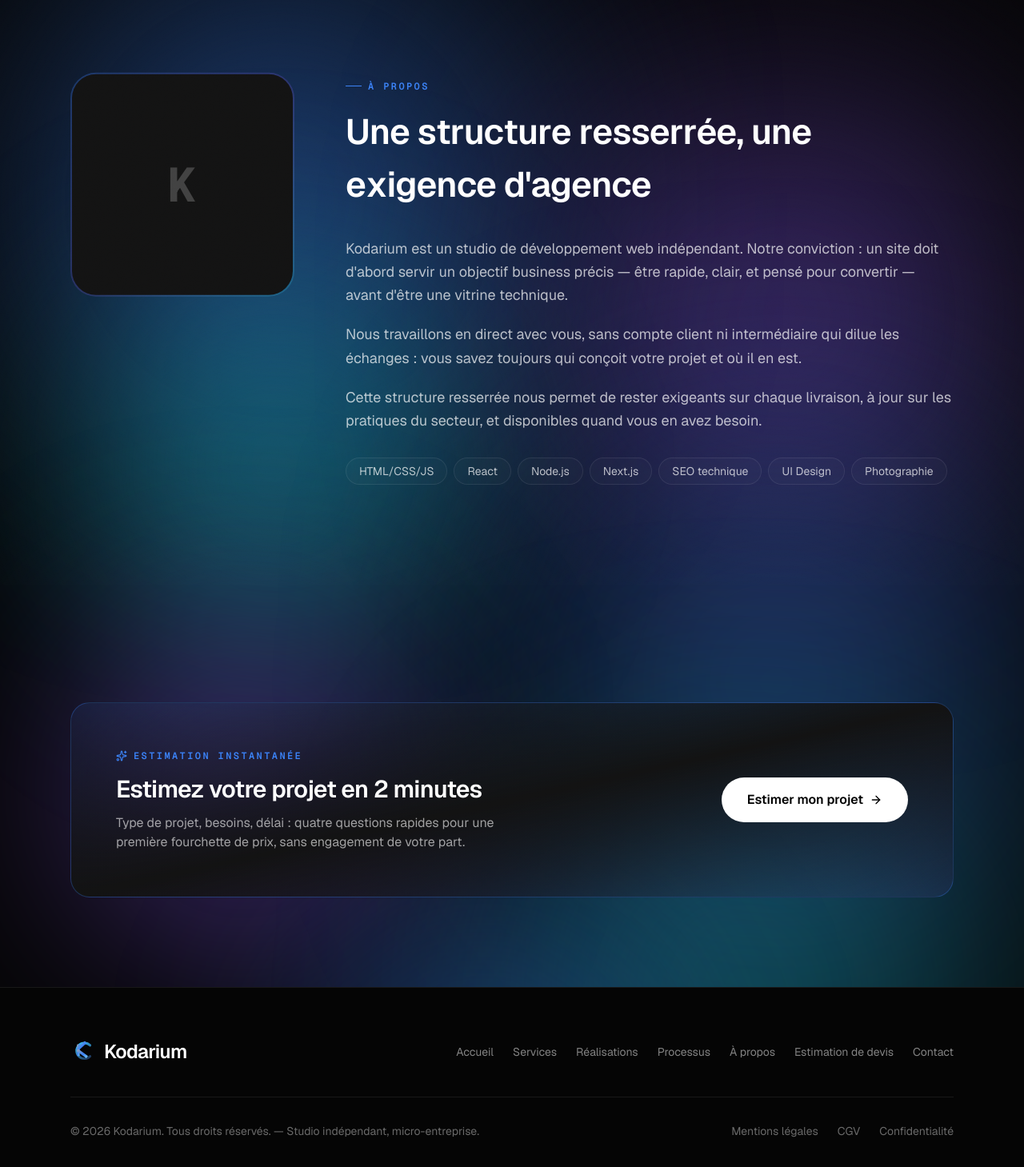
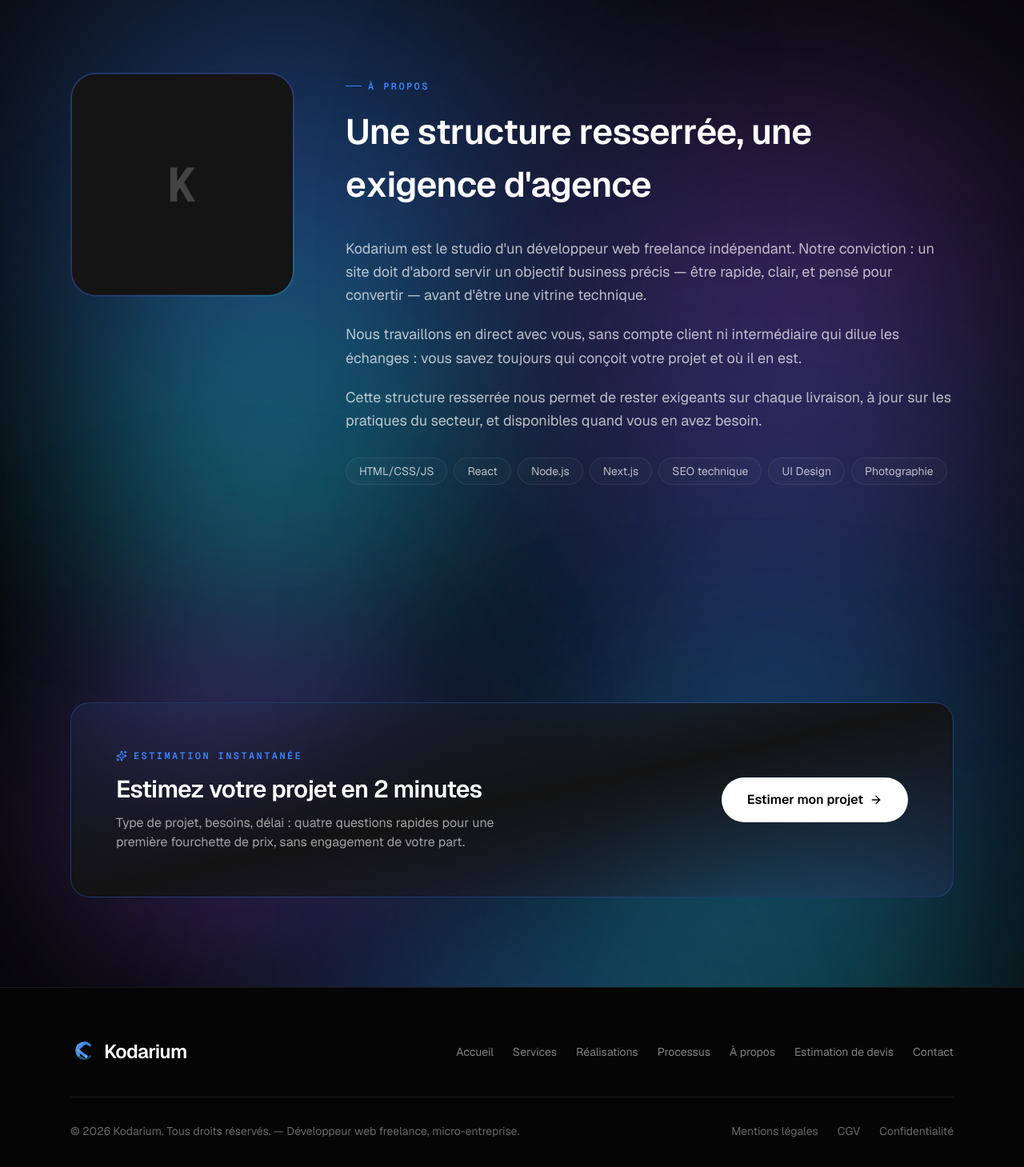
Before and after one commit to charlesgirardin1-design/charlesent1, a Next.js app: page /a-propos in a window 1280 px wide. Shown: the part 69-1528 px from the top of the page at 80% size. Built offline with nearby package versions, Linux system fonts and the light colour scheme.

Commit message:
Précise le statut freelance sur le site
Mentionne explicitement "développeur web freelance" dans la section
À propos, le footer, les mentions légales et les CGV — en plus du
statut légal déjà présent (entrepreneur individuel / micro-entreprise).

```diff
--- a/app/cgv/page.tsx
+++ b/app/cgv/page.tsx
@@ -23,7 +23,7 @@ export default function CGV() {
           <p>
             Les présentes conditions générales de vente régissent les prestations de
             développement web, de conception de sites internet et de photographie proposées
-            par {siteConfig.name} ({siteConfig.role}, statut entrepreneur individuel /
+            par {siteConfig.name} (développeur web freelance, statut entrepreneur individuel /
             micro-entreprise), à destination de clients professionnels ou particuliers. Toute
             commande implique l&apos;acceptation sans réserve des présentes conditions.
           </p>
--- a/app/mentions-legales/page.tsx
+++ b/app/mentions-legales/page.tsx
@@ -23,7 +23,7 @@ export default function MentionsLegales() {
           <p>
             {siteConfig.name} — {siteConfig.role}
             <br />
-            Statut : entrepreneur individuel (micro-entreprise)
+            Statut : développeur web freelance, entrepreneur individuel (micro-entreprise)
             <br />
             Email : {siteConfig.email}
             <br />
--- a/components/footer.tsx
+++ b/components/footer.tsx
@@ -37,7 +37,7 @@ export function Footer() {
         </div>
         <div className="pt-8 border-t border-surface-border flex flex-col sm:flex-row justify-between gap-3 text-sm text-white/40">
           <p>
-            © {new Date().getFullYear()} {siteConfig.name}. Tous droits réservés. — Studio indépendant, micro-entreprise.
+            © {new Date().getFullYear()} {siteConfig.name}. Tous droits réservés. — Développeur web freelance, micro-entreprise.
           </p>
           <div className="flex flex-wrap gap-6">
             <a href="/mentions-legales" className="hover:text-white transition-colors">
--- a/components/sections/presentation.tsx
+++ b/components/sections/presentation.tsx
@@ -38,9 +38,10 @@ export function Presentation() {
               viewport={{ once: true, margin: "-100px" }}
               transition={{ duration: 0.6 }}
             >
-              Kodarium est un studio de développement web indépendant. Notre conviction :
-              un site doit d&apos;abord servir un objectif business précis — être rapide,
-              clair, et pensé pour convertir — avant d&apos;être une vitrine technique.
+              Kodarium est le studio d&apos;un développeur web freelance indépendant. Notre
+              conviction : un site doit d&apos;abord servir un objectif business précis —
+              être rapide, clair, et pensé pour convertir — avant d&apos;être une vitrine
+              technique.
             </motion.p>
             <motion.p
               initial={{ opacity: 0, y: 20 }}
```
